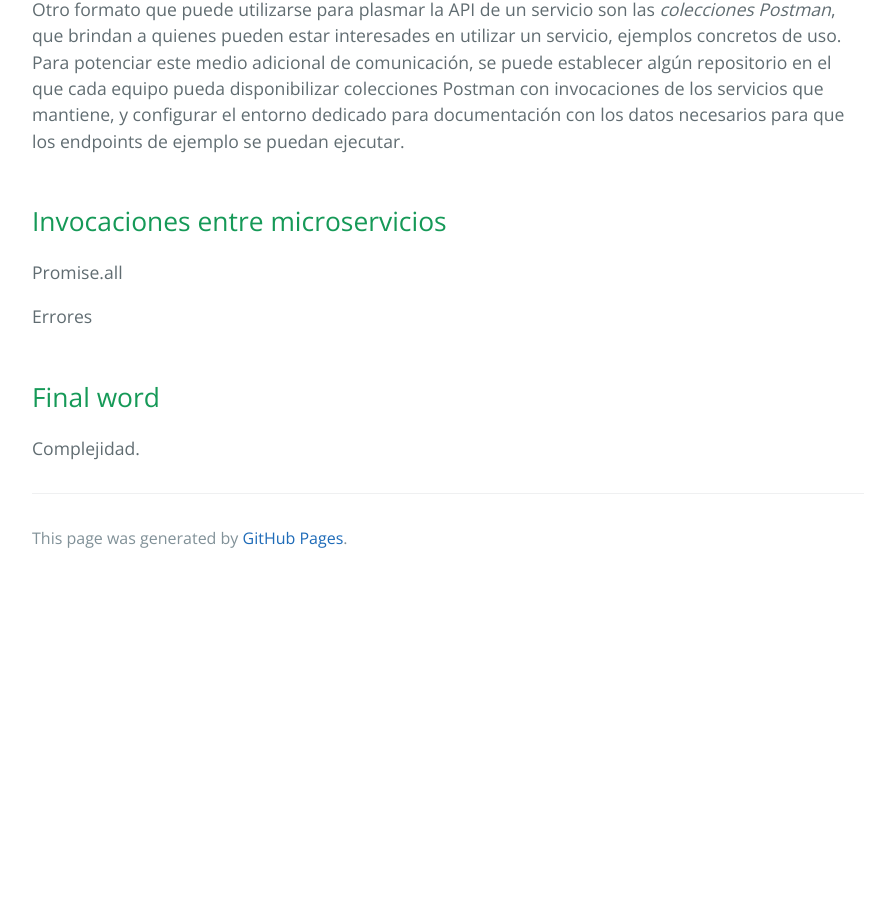
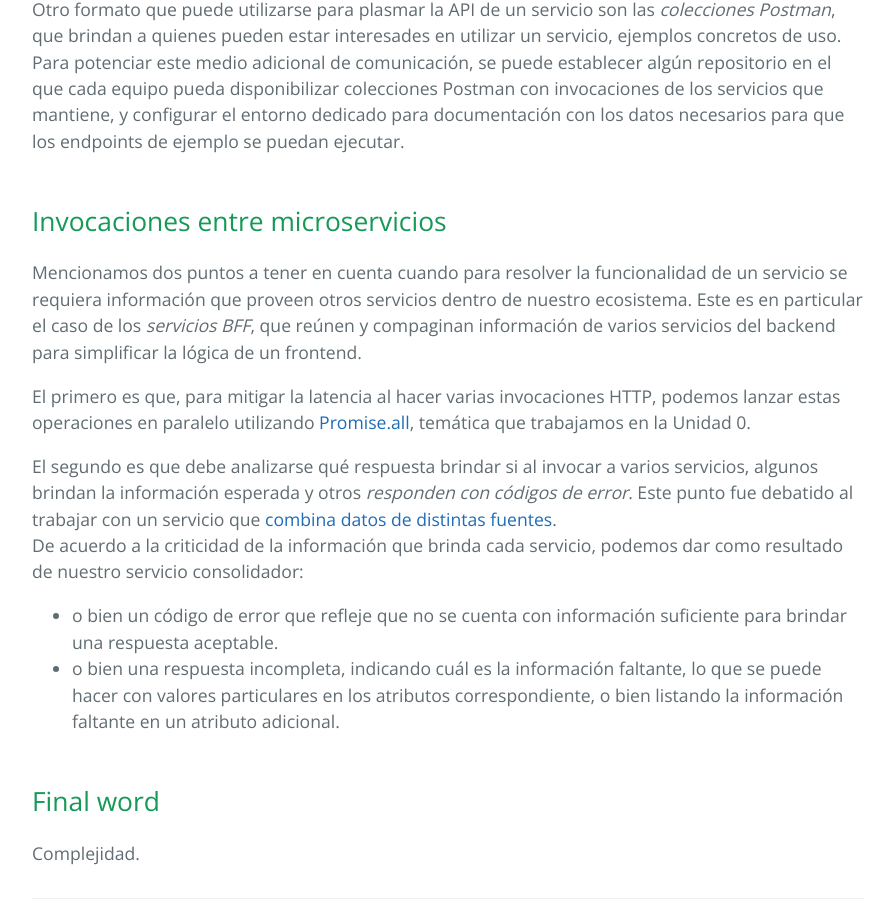
Before and after one commit to clombardi/bdsol-capacitacion-desarrollo, a Jekyll site: the page built from microservices/dia-a-dia.md, in a window 1280 px wide and 900 px high, scrolled down 2523 px. Shown: the whole window, without its empty margins (192-1086 px from the left). Built offline with Jekyll 4.4.1, drawn with Linux system fonts in a browser that asks for light colours; our own code applies the rules of GitHub Pages for plain Markdown files; before the commit the page ends 3105 px from its top, so only the background shows below that; some of the changed text lies outside the part shown.

```diff
--- a/microservices/dia-a-dia.md
+++ b/microservices/dia-a-dia.md
@@ -15,7 +15,7 @@ En este sentido, seguir algunas pautas sugeridas por los [principios REST](../ap
 
 Un punto en particular es cómo cada microservicio informa, en las respuestas de sus endpoints, los _casos de error_.
 En algunos proyectos, se respetan los [códigos de error HTTP](https://www.restapitutorial.com/httpstatuscodes.html). En otros, se prefiere mandar siempre el código de "OK" (200 o 201 según la operación) y enviar la información sobre los errores en un atributo especial del payload.
-La decisión que se tome, debe ser uniforme en todo el proyecto.
+La decisión que se tome, _debe ser uniforme en todo el proyecto_.
 
 
 ### Identificadores
@@ -57,9 +57,15 @@ Para potenciar este medio adicional de comunicación, se puede establecer algún
 
 
 ## Invocaciones entre microservicios
+Mencionamos dos puntos a tener en cuenta cuando para resolver la funcionalidad de un servicio se requiera información que proveen otros servicios dentro de nuestro ecosistema. Este es en particular el caso de los _servicios BFF_, que reúnen y compaginan información de varios servicios del backend para simplificar la lógica de un frontend.
 
-Promise.all
+El primero es que, para mitigar la latencia al hacer varias invocaciones HTTP, podemos lanzar estas operaciones en paralelo utilizando [Promise.all](../async/promise-all), temática que trabajamos en la Unidad 0.
 
-Errores
+El segundo es que debe analizarse qué respuesta brindar si al invocar a varios servicios, algunos brindan la información esperada y otros _responden con códigos de error_. Este punto fue debatido al trabajar con un servicio que [combina datos de distintas fuentes](nestjs-basics/distintas-fuentes).
+De acuerdo a la criticidad de la información que brinda cada servicio, podemos dar como resultado de nuestro servicio consolidador:
+- o bien un código de error que refleje que no se cuenta con información suficiente para brindar una respuesta aceptable.
+- o bien una respuesta incompleta, indicando cuál es la información faltante, lo que se puede hacer con valores particulares en los atributos correspondiente, o bien listando la información faltante en un atributo adicional.
+
+
 ## Final word
 Complejidad.
```
Also changed, not shown: microservices/caracteristicas.md (+1 -1 lines), microservices/en-el-desarrollo.md (+1 -1 lines).
